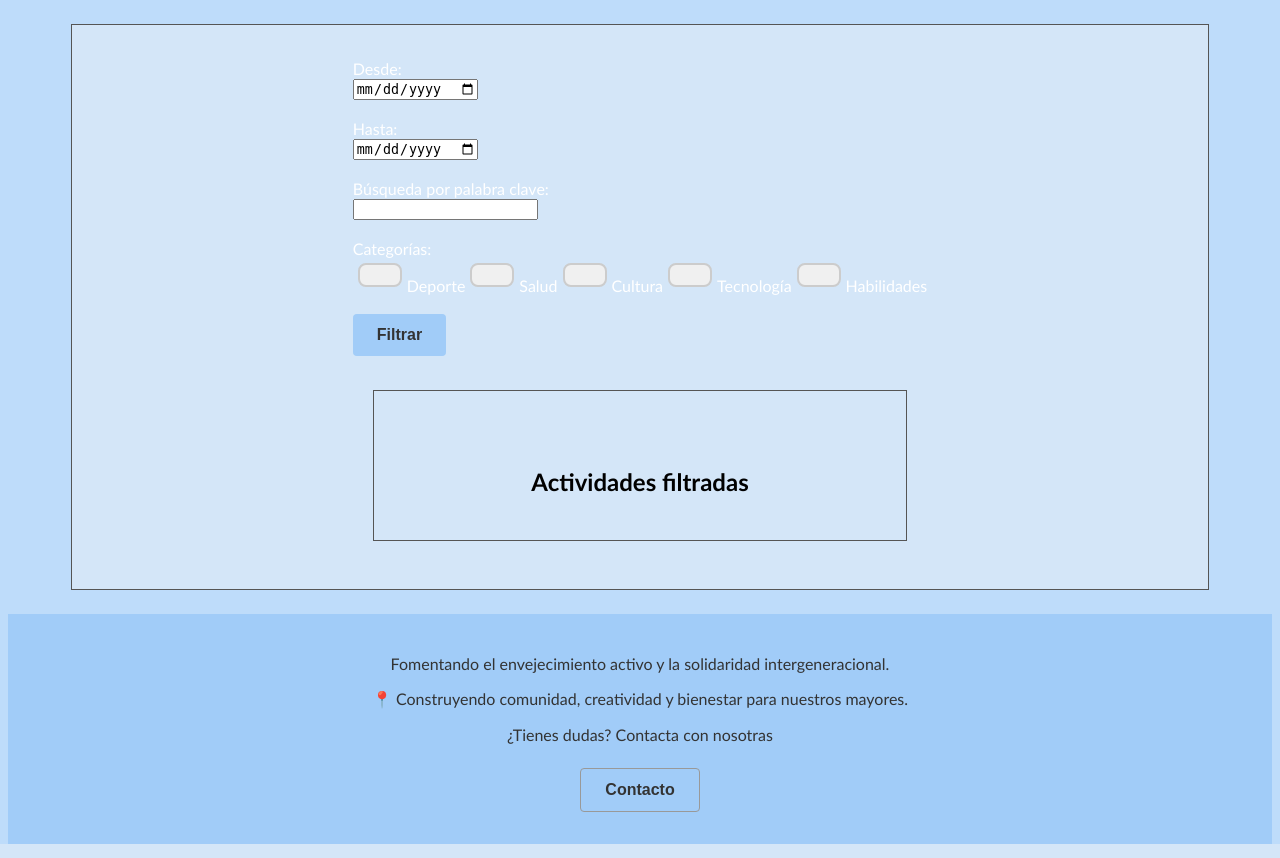
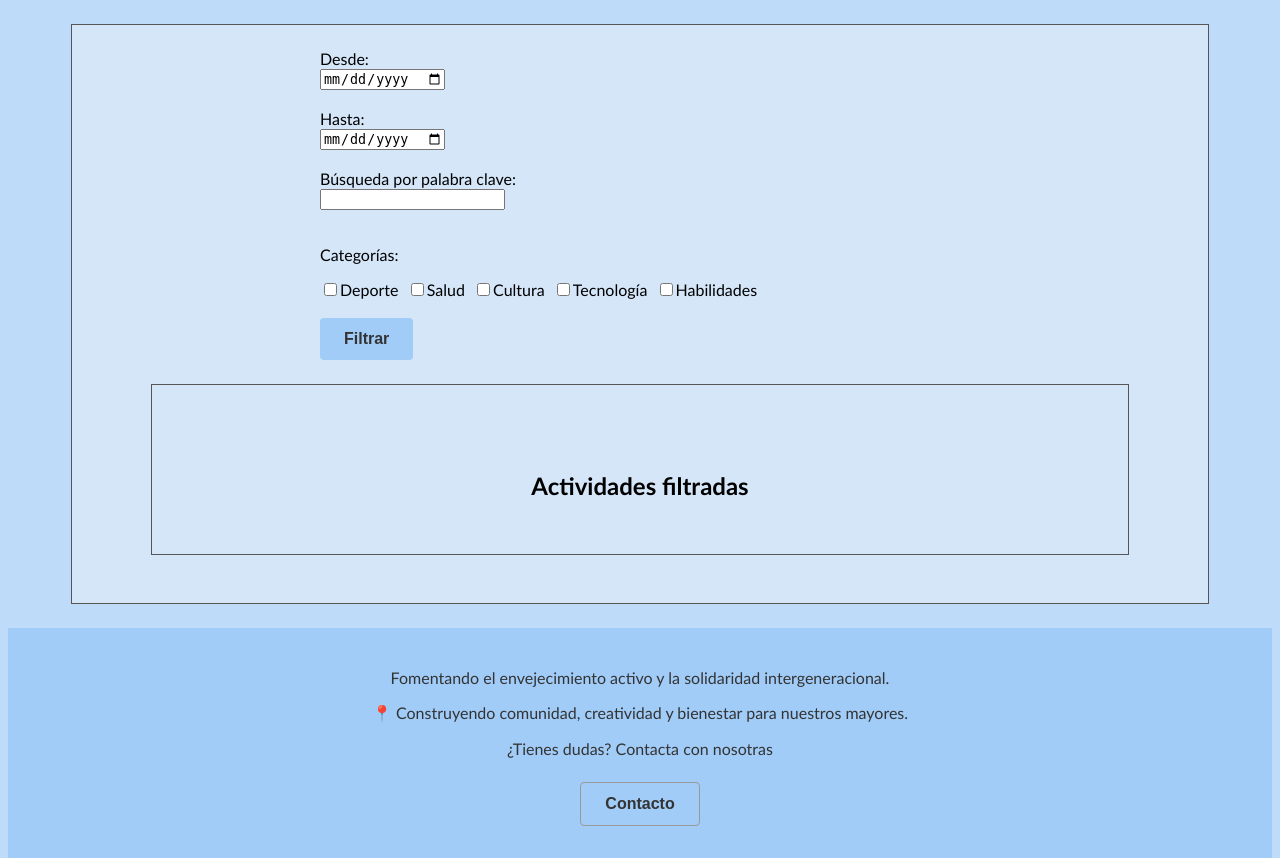
Before and after one commit to evsant02/Aplicaciones-Web, a PHP site: page /vistaActividadesFiltradas.php in a window 1280 px wide. Shown: the part 138-996 px from the top of the page. Run offline with PHP 8.4, Linux system fonts and the light colour scheme.

Commit message:
arreglos estilo, fitro y nueva bd

```diff
--- a/p3_g1/CSS/estilo.css
+++ b/p3_g1/CSS/estilo.css
@@ -86,6 +86,10 @@ main {
 	background-color: #d4e6f8;
 	border: 1px solid #555;
   box-sizing: border-box;
+}
+
+article {
+	width: 100%;
 }
 
 .aboutus {
@@ -337,28 +341,10 @@ hr {
 	margin: 15px auto;
 }
 
-.filtro-btn {
-    appearance: none;
-    -webkit-appearance: none;
-    background-color: #f0f0f0;
-    border: 2px solid #ccc;
-    padding: 10px 20px;
-    border-radius: 8px;
-    margin: 5px;
-    cursor: pointer;
-    font-size: 1rem;
-    transition: background-color 0.2s, border-color 0.2s;
-  }
-
-  .filtro-btn:checked {
-    background-color: #007BFF;
-    color: white;
-    border-color: #0056b3;
-  }
-
 /* ============================= */
 /* ESTILOS PARA MIEMBROS */
 /* ============================= */
+
 .team-header {
     text-align: center;
     margin-bottom: 30px;
@@ -454,8 +440,6 @@ hr {
 	transform: scale(1.05);
 }
 
-/*DONACIONES ------------------------------------*/
-/* En tu archivo de estilos principal */
 .donaciones-container {
 	display: flex;
 	flex-wrap: wrap;
@@ -513,7 +497,7 @@ hr {
 	box-shadow: 0 4px 6px rgba(0,0,0,0.1);
 	position: relative;
 	width: 100%;
-    height: 350px; /* Altura reducida */
+	height: 350px;
 }
 
 .donaciones-info {
@@ -536,38 +520,23 @@ hr {
   background-color: #3498db;
 }
 
-/* Contenedor principal del gráfico */
 .donaciones-chart-container {
 	position: relative;
 	width: 100%;
-    height: 420px; /* Aumentamos la altura total */
+	height: 420px;
 	background: white;
 	border-radius: 8px;
 	box-shadow: 0 2px 10px rgba(0,0,0,0.1);
-    padding: 20px 20px 40px 20px; /* Más padding en la parte inferior */
+	padding: 20px 20px 40px 20px;
 	box-sizing: border-box;
 	overflow: hidden;
 }
 
-/* Canvas del gráfico */
 #donacionesChart {
 	width: 100% !important;
-    height: calc(100% - 40px) !important; /* Ajustamos la altura del gráfico */
+	height: calc(100% - 40px) !important;
 }
 
-/* Versión móvil */
-@media (max-width: 768px) {
-    .donaciones-chart-container {
-        height: 380px; /* Altura ligeramente mayor en móvil */
-        padding: 15px 15px 30px 15px; /* Padding ajustado */
-    }
-
-    #donacionesChart {
-        height: calc(100% - 40px) !important;
-    }
-}
-
-/*DESPLEGABLE BOTONES*/
 /* Estilos para el menú desplegable */
 .dropdown {
 	position: relative;
@@ -609,12 +578,12 @@ hr {
 	margin: 0;
 }
 
-/*PARA EL ICONO DEL FORO DE NOTIFICACIONES*/
+/* PARA EL ICONO DEL FORO DE NOTIFICACIONES */
 
 /* Ajustes para los enlaces de usuario (derecha) */
 .user-links ul {
 	display: flex;
-    align-items: center; /* Esto alineará verticalmente todos los elementos */
+	align-items: center;
 	gap: 1.5rem;
 }
 
@@ -623,7 +592,7 @@ hr {
     font-size: 22px;
     text-decoration: none;
     color: #555;
-    padding: 0; /* Cambiado de 6px 10px a 0 para mejor alineación */
+    padding: 0;
     border-radius: 6px;
     transition: background-color 0.2s ease, color 0.2s ease;
     display: flex;
@@ -638,7 +607,6 @@ hr {
     color: #0d6f98;
 }
 
-/* Asegurar que todos los elementos de lista en user-links tengan la misma alineación */
 .user-links li {
     display: flex;
     align-items: center;
@@ -649,3 +617,24 @@ hr {
     justify-content: space-between;
     align-items: center;
 }
+
+.filtro-container {
+	width: 40rem;
+	justify-self: center;
+}
+
+.contenido-principal {
+	width: 100%;
+	display: flex;
+	flex-wrap: wrap;
+	gap: 10px;
+	justify-content: flex-start;
+}
+
+#resultadoActividades {
+	width: 100%;
+    display: flex;
+    flex-wrap: wrap;
+    gap: 10px;
+    justify-content: flex-start;
+}
--- a/p3_g1/CSS/estiloMovil.css
+++ b/p3_g1/CSS/estiloMovil.css
@@ -63,3 +63,12 @@ nav ul {
   padding: 12px;
   margin-top: 15px;
 }
+
+.donaciones-chart-container {
+  height: 380px;
+  padding: 15px 15px 30px 15px;
+}
+
+#donacionesChart {
+  height: calc(100% - 40px) !important;
+}
--- a/p3_g1/includes/actividadesFiltradas/actividadesFiltradas.php
+++ b/p3_g1/includes/actividadesFiltradas/actividadesFiltradas.php
@@ -39,7 +39,8 @@ class actividadesFiltradas
         $this->actividades = $actividadAppService->actividadesFiltrar($desde, $hasta, $texto, $tipos, $userId);
         echo '<link rel="stylesheet" type="text/css" href="CSS/tablaActividades.css">';
 
-        $html='';
+        $html = '';
+
         if($this->actividades == null) {
             $html =  '<p>¡No se han encontrado actividades con esos parámetros!</p>
             <div class="sin-actividades">
--- a/p3_g1/includes/actividadesFiltradas/filtrarForm.php
+++ b/p3_g1/includes/actividadesFiltradas/filtrarForm.php
@@ -9,20 +9,20 @@ class filtrarForm
     {
         ob_start(); // Iniciar buffer de salida
 
-        echo '<div id="barralateral" class="sidebar">';
-        echo '<form id="filtraFecha" style="padding: 10px; color: white;">';
+        echo '<div id="filtros">';
+        echo '<form id="filtraFecha">';
         echo '<label for="fechaInicio">Desde:</label><br>';
         echo '<input type="date" id="fechaInicio" name="fechaInicio"><br><br>';
         echo '<label for="fechaFinal">Hasta:</label><br>';
         echo '<input type="date" id="fechaFinal" name="fechaFinal"><br><br>';
         echo '<label for="texto">Búsqueda por palabra clave:</label><br>';
         echo '<input type="text" id="texto" name ="texto"><br><br>';
-        echo '<label>Categorías:</label><br>';
-        echo '<label><input type="checkbox" class="filtro-btn" name="tipo" value="Deporte">Deporte</label>';
-        echo '<label><input type="checkbox" class="filtro-btn" name="tipo" value="Salud">Salud</label>';
-        echo '<label><input type="checkbox" class="filtro-btn" name="tipo" value="Cultura">Cultura</label>';
-        echo '<label><input type="checkbox" class="filtro-btn" name="tipo" value="Tecnologia">Tecnología</label>';
-        echo '<label><input type="checkbox" class="filtro-btn" name="tipo" value="Habilidades">Habilidades</label>';
+        echo '<p><label>Categorías:</label><br></p>';
+        echo '<label><input type="checkbox" name="tipo" value="Deporte">Deporte &nbsp;</label>';
+        echo '<label><input type="checkbox" name="tipo" value="Salud">Salud &nbsp;</label>';
+        echo '<label><input type="checkbox" name="tipo" value="Cultura">Cultura &nbsp;</label>';
+        echo '<label><input type="checkbox" name="tipo" value="Tecnologia">Tecnología &nbsp;</label>';
+        echo '<label><input type="checkbox" name="tipo" value="Habilidades">Habilidades</label>';
         echo '<br><br>';
         echo '<button type="button" id="botonFiltro">Filtrar</button>';
         echo '</form>';
--- a/p3_g1/vistaActividadesFiltradas.php
+++ b/p3_g1/vistaActividadesFiltradas.php
@@ -28,8 +28,7 @@ if (isset($_GET['ajax'])) {
 // Definir el contenido principal de la página
 
 $contenidoPrincipal = <<<EOS
-<div class="contenedor-principal">
-    <aside class="sidebar-container">
+<aside class="filtro-container">
     {$filtrarForm->mostrar()}
 </aside>
 
@@ -40,7 +39,6 @@ $contenidoPrincipal = <<<EOS
     <div id="resultadoActividades">
     </div>
 </main>
-</div>
 
 <script src="js/lateral.js"></script>
 EOS;
```
Also changed, not shown: p3_g1/CSS/tablaActividades.css (+0 -15 lines), sql/aw.sql (+89 -17 lines). Lines whose indentation alone changed are shown as unchanged.
